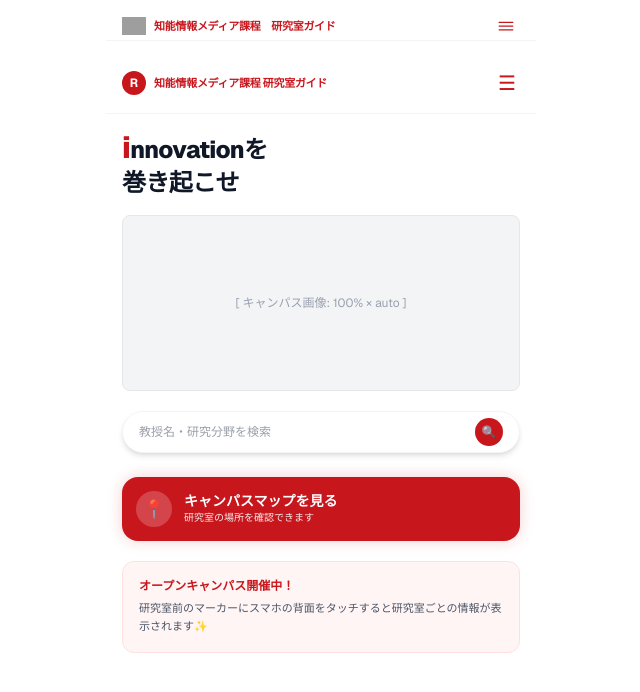
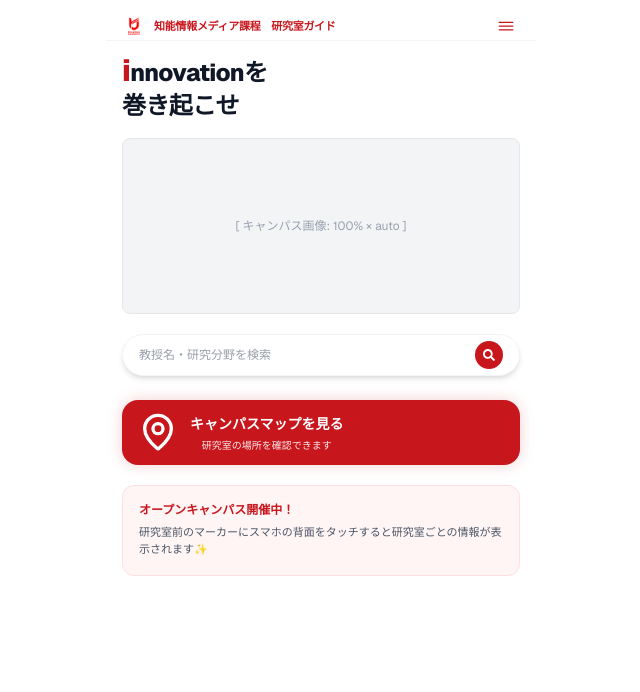
Before and after one commit to 2026ProjectResearchAR/campus-ar-client, a Next.js app: page / in a window 1280 px wide. Shown: the top 692 px of the page, without its empty margins (319-959 px from the left). Built offline with nearby package versions, Linux system fonts and the light colour scheme; grey boxes are pictures that could not be loaded.

Commit message:
iconをReact-iconに置き換えおよび一部png画像に置き換え

```diff
--- a/app/page.tsx
+++ b/app/page.tsx
@@ -1,6 +1,9 @@
 import Link from 'next/link';
 // モジュールも一緒に読み込む
 import styles from './page.module.css';
+import { FaSearch } from "react-icons/fa";
+import { LuMapPin } from "react-icons/lu";
+
 
 export default function HomePage() {
   return (
@@ -9,24 +12,8 @@
     // min-h-screen: 画面の高さいっぱい
     <div className="w-full max-w-[430px] mx-auto min-h-screen bg-white font-sans text-gray-800 pb-10">
 
-      {/* 1. ヘッダー */}
-      {/* flex justify-between items-center: 左右に振り分けて上下中央 */}
-      <header className="flex justify-between items-center px-4 py-3 border-b border-gray-100">
-        <div className="flex items-center gap-2">
-          {/* w-6 h-6: 24px × 24px */}
-          <div className="w-6 h-6 bg-[#c8161d] rounded-full flex items-center justify-center text-white text-xs font-bold">
-            R
-          </div>
-          <span className="text-[11px] font-bold text-[#c8161d] tracking-tight">
-            知能情報メディア課程 研究室ガイド
-          </span>
-        </div>
-        {/* ハンバーガーメニュー */}
-        <button className="text-[#c8161d] text-xl p-1">☰</button>
-      </header>
-
       {/* 2. メインコンテンツ */}
-      <main className="px-4 pt-4">
+      <main className="px-4">
 
         {/* キャッチコピー */}
         <div className="text-left mb-4">
@@ -51,7 +38,7 @@
             className={`w-full text-xs text-gray-700 bg-transparent border-none ${styles.searchInput}`}
           />
           <button className="bg-[#c8161d] text-white rounded-full w-7 h-7 flex items-center justify-center text-xs shrink-0 ml-2">
-            🔍
+            <FaSearch />
           </button>
         </div>
 
@@ -59,15 +46,15 @@
         {/* `${styles.customGlow}` でモジュールの影を追加 */}
         <Link
           href="screen/map"
-          className={`bg-[#c8161d] text-white rounded-2xl p-3.5 flex items-center gap-3 no-underline active:scale-[0.98] transition-transform ${styles.customGlow}`}
+          className={`bg-[#c8161d] text-white rounded-2xl px-4 py-0 flex items-center gap-3 no-underline active:scale-[0.98] transition-transform ${styles.customGlow}`}
         >
           {/* 白丸アイコン背景 */}
-          <div className="w-9 h-9 rounded-full bg-white/20 flex items-center justify-center text-lg shrink-0">
-            📍
+          <div className="h-10 w-auto p-0 m-0 flex items-center justify-center text-lg shrink-0">
+            <LuMapPin className="h-full w-auto" />
           </div>
-          <div className="text-left" >
-            <div className="font-bold text-sm leading-tight">キャンパスマップを見る</div>
-            <div className="text-[10px] opacity-90 font-normal">研究室の場所を確認できます</div>
+          <div className="text-left py-3" >
+            <div className="font-bold text-sm leading-tight py-1">キャンパスマップを見る</div>
+            <div className="text-[10px] opacity-90 font-normal flex justify-center">研究室の場所を確認できます</div>
           </div>
         </Link>
 
```
Also changed, not shown: public/ryukoku-logo-transparent.png (added), public/ryukoku-logo.png (added).
